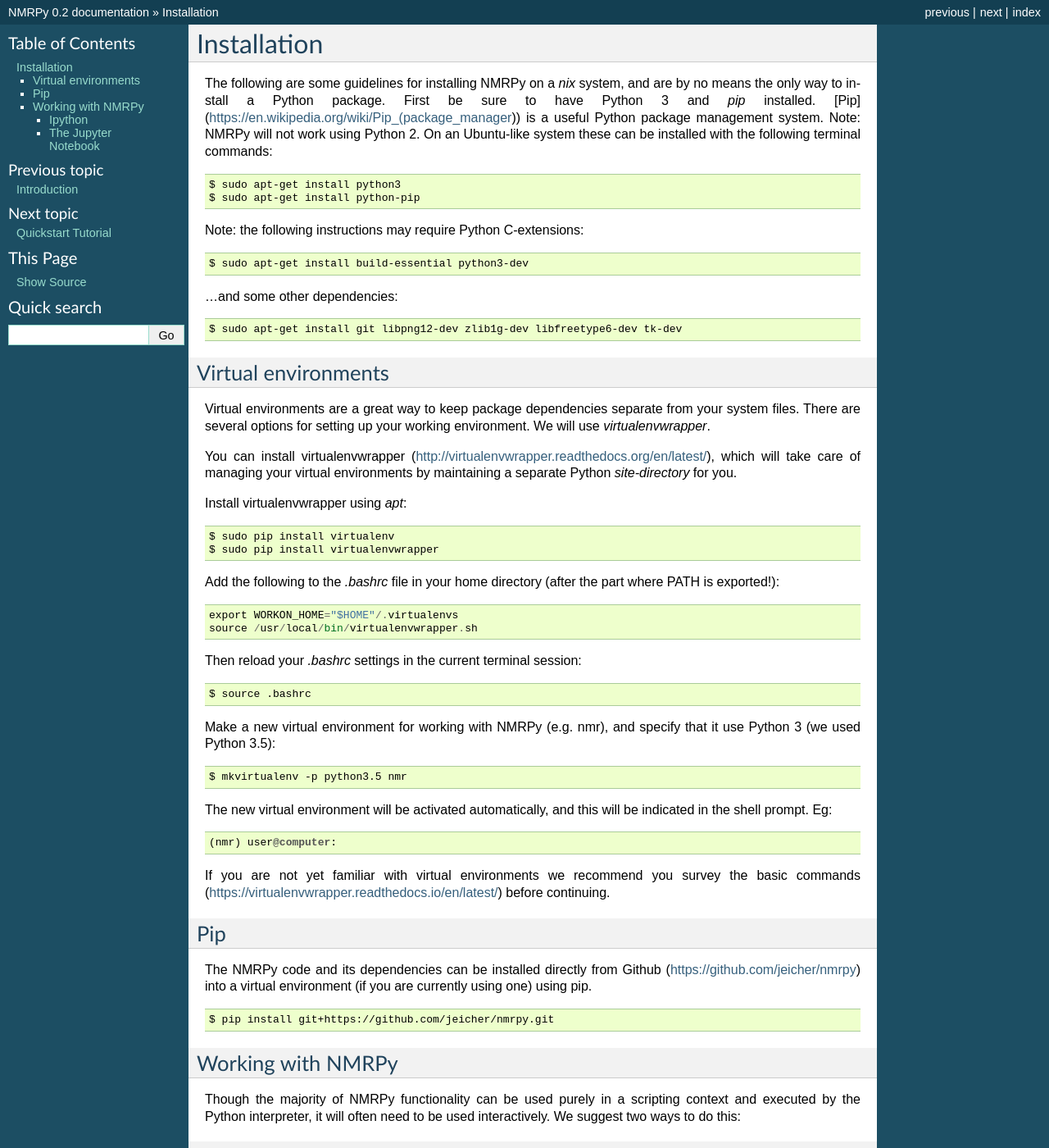
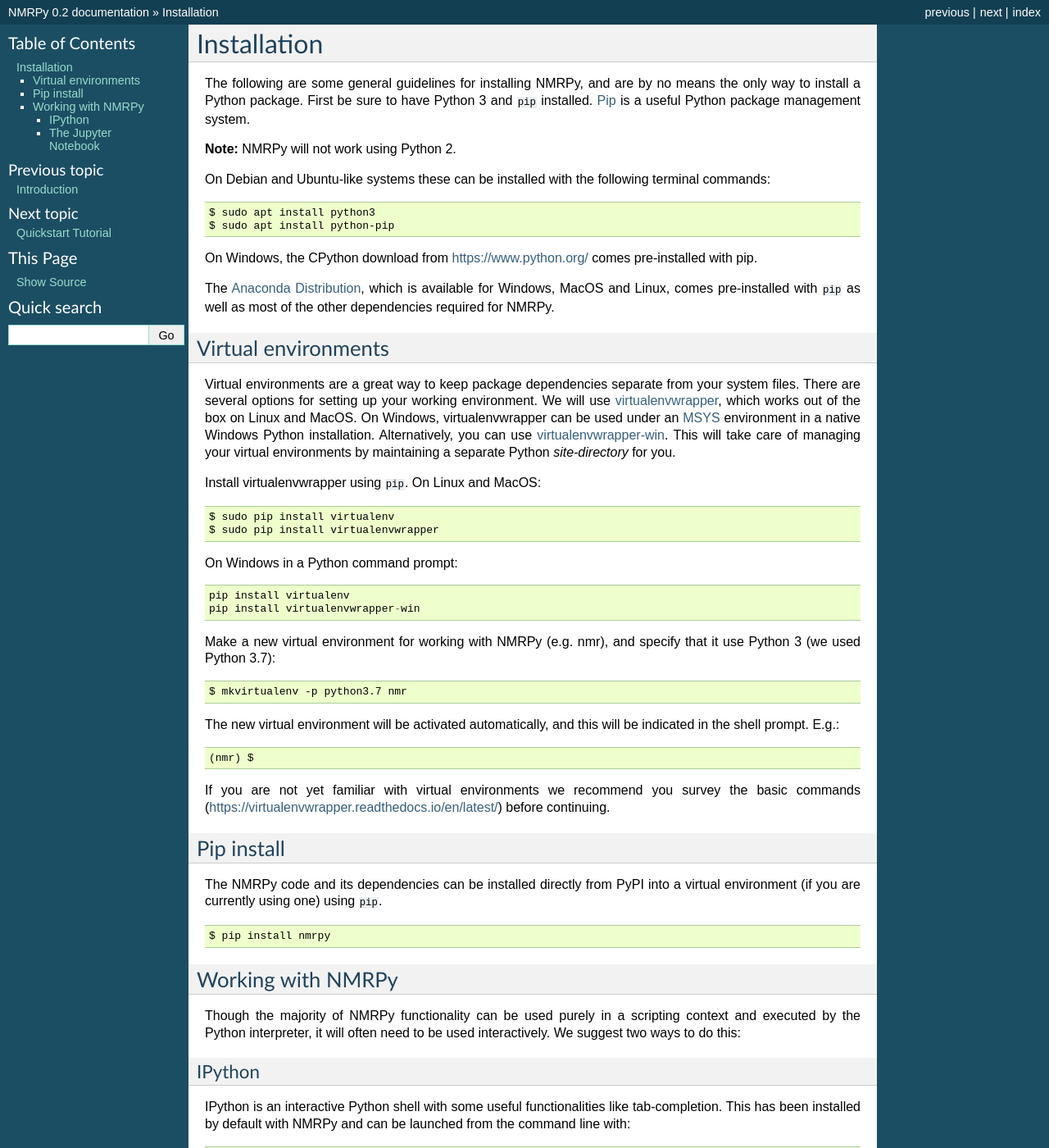
Before and after one commit to NMRPy/nmrpy, a Sphinx documentation site: the page built from docs/source/installation.rst, in a window 1280 px wide and 1400 px high. Shown: the whole window at 82% size. Built offline with Sphinx 7.4.7, drawn with Linux system fonts in a browser that asks for light colours; some of the changed text lies outside the part shown.

Commit message:
new: update docs (Installation)

```diff
--- a/docs/source/installation.rst
+++ b/docs/source/installation.rst
@@ -2,73 +2,72 @@
 Installation
 ############
 
-The following are some guidelines for installing NMRPy on a *nix* system, and
+The following are some general guidelines for installing NMRPy, and
 are by no means the only way to install a Python package. First be sure to have
-Python 3 and *pip* installed.
-[Pip](https://en.wikipedia.org/wiki/Pip_(package_manager)) is a useful Python
-package management system. Note: NMRPy will not work using Python 2. On an
-Ubuntu-like system these can be installed with the following terminal commands: ::
+Python 3 and ``pip`` installed.
+`Pip <https://en.wikipedia.org/wiki/Pip_(package_manager)>`_ is a useful Python
+package management system.
 
-    $ sudo apt-get install python3
-    $ sudo apt-get install python-pip
+**Note:** NMRPy will not work using Python 2.
 
-Note: the following instructions may require Python C-extensions: ::
+On Debian and Ubuntu-like systems these can be installed with the following
+terminal commands: ::
 
-    $ sudo apt-get install build-essential python3-dev
+    $ sudo apt install python3
+    $ sudo apt install python-pip
 
-...and some other dependencies: ::
+On Windows, the CPython download from https://www.python.org/ comes
+pre-installed with pip.
 
-    $ sudo apt-get install git libpng12-dev zlib1g-dev libfreetype6-dev tk-dev
+The `Anaconda Distribution <https://www.anaconda.com/distribution/>`_, which is
+available for Windows, MacOS and Linux, comes pre-installed with ``pip`` as
+well as most of the other dependencies required for NMRPy.
 
 Virtual environments
 ====================
 
 Virtual environments are a great way to keep package dependencies separate from
 your system files. There are several options for setting up your working
-environment. We will use *virtualenvwrapper*.
+environment. We will use `virtualenvwrapper
+<https://virtualenvwrapper.readthedocs.io/en/latest/index.html>`_, which works
+out of the box on Linux and MacOS. On Windows, virtualenvwrapper can be used
+under an `MSYS <http://www.mingw.org/wiki/MSYS>`_ environment in a native
+Windows Python installation. Alternatively, you can use `virtualenvwrapper-win
+<https://pypi.org/project/virtualenvwrapper-win/>`_. This will take care of
+managing your virtual environments by maintaining a separate Python
+*site-directory* for you.
 
-You can install virtualenvwrapper
-(http://virtualenvwrapper.readthedocs.org/en/latest/), which will take care of
-managing your virtual environments by maintaining a separate Python
-`site-directory` for you.
-
-Install virtualenvwrapper using *apt*: ::
+Install virtualenvwrapper using ``pip``. On Linux and MacOS: ::
 
     $ sudo pip install virtualenv
     $ sudo pip install virtualenvwrapper
 
-Add the following to the *.bashrc* file in your home directory (after the part
-where PATH is exported!)::
+On Windows in a Python command prompt: ::
 
-    export WORKON_HOME="$HOME"/.virtualenvs
-    source /usr/local/bin/virtualenvwrapper.sh
-
-Then reload your *.bashrc* settings in the current terminal session: ::
-
-    $ source .bashrc
+    pip install virtualenv
+    pip install virtualenvwrapper-win
 
 Make a new virtual environment for working with NMRPy (e.g. nmr), and specify
-that it use Python 3 (we used Python 3.5): ::
+that it use Python 3 (we used Python 3.7): ::
 
-    $ mkvirtualenv -p python3.5 nmr
+    $ mkvirtualenv -p python3.7 nmr
 
 The new virtual environment will be activated automatically, and this will be
-indicated in the shell prompt. Eg: ::
+indicated in the shell prompt. E.g.: ::
 
-    (nmr) user@computer:
+    (nmr) $
 
 If you are not yet familiar with virtual environments we recommend you survey
 the basic commands (https://virtualenvwrapper.readthedocs.io/en/latest/) before
 continuing.
 
-Pip
-===
+Pip install
+===========
 
-The NMRPy code and its dependencies can be installed directly from Github
-(https://github.com/jeicher/nmrpy) into a virtual environment (if you are
-currently using one) using pip. ::
+The NMRPy code and its dependencies can be installed directly from PyPI
+into a virtual environment (if you are currently using one) using ``pip``. ::
 
-    $ pip install git+https://github.com/jeicher/nmrpy.git
+    $ pip install nmrpy
 
 Working with NMRPy
 ==================
@@ -77,10 +76,10 @@
 context and executed by the Python interpreter, it will often need to be used
 interactively. We suggest two ways to do this:
 
-Ipython
+IPython
 -------
 
-Ipython is an interactive Python shell with some useful functionalities like
+IPython is an interactive Python shell with some useful functionalities like
 tab-completion. This has been installed by default with NMRPy and can be
 launched from the command line with: ::
 
@@ -90,10 +89,7 @@
 --------------------
 
 For those who prefer a "notebook"-like experience, the Jupyter Notebook may be
-more appropriate. It can be installed as follows: ::
-
-    $ pip install jupyter
-
-And launched with: ::
+more appropriate. It has also been installed by default with NMRPy and
+can be launched with: ::
 
     $ jupyter-notebook
```
